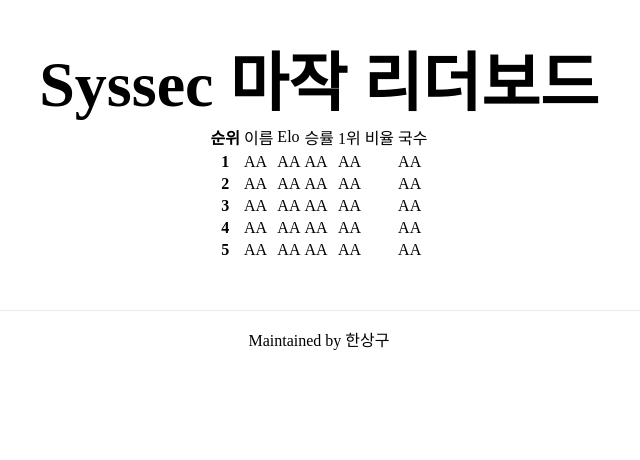
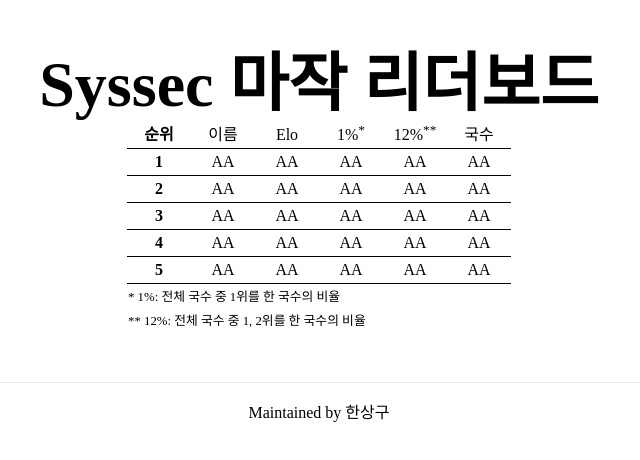
Before and after one commit to KOREAN139/syssec-leaderboard, a Next.js app: page / in a window 1280 px wide. Shown: the top 460 px of the page, without its empty margins (321-961 px from the left). Built offline with nearby package versions, Linux system fonts and the light colour scheme; a web font is replaced by a local one.

Commit message:
refactor(page): add style for leaderboard table

```diff
--- a/pages/index.tsx
+++ b/pages/index.tsx
@@ -16,17 +16,25 @@
           Syssec 마작 리더보드
         </h1>
 
-        <table>
+        <table className={styles.leaderboard}>
           <thead>
               <tr>
                 <th>순위</th>
                 <td>이름</td>
                 <td>Elo</td>
-                <td>승률</td>
-                <td>1위 비율</td>
+                <td>1%<sup>*</sup></td>
+                <td>12%<sup>**</sup></td>
                 <td>국수</td>
-              </tr>
+            </tr>
           </thead>
+          <tfoot>
+            <tr>
+              <td colSpan={6}>
+                * 1%: 전체 국수 중 1위를 한 국수의 비율 <br/>
+                ** 12%: 전체 국수 중 1, 2위를 한 국수의 비율
+              </td>
+            </tr>
+          </tfoot>
           <tbody>
             {Array.from(Array(5)).map((_, i) => (
               <tr key={`leader-table-${i}`}>
@@ -39,6 +47,7 @@
               </tr>))}
           </tbody>
         </table>
+
       </main>
 
       <footer className={styles.footer}>
--- a/styles/Home.module.css
+++ b/styles/Home.module.css
@@ -33,3 +33,34 @@
   font-size: 4rem;
   text-align: center;
 }
+
+.leaderboard {
+  border-collapse: collapse;
+}
+
+.leaderboard sup {
+  line-height: 0;
+}
+
+.leaderboard tr {
+  border-bottom: 1px solid #000;
+}
+
+.leaderboard tfoot tr {
+  border-bottom: none;
+}
+
+.leaderboard th,
+.leaderboard td {
+  text-align: center;
+  line-height: 1.5rem;
+  width: 4rem;
+}
+
+.leaderboard tfoot td {
+  text-align: left;
+  vertical-align: bottom;
+  font-size: 0.8rem;
+  height: 2rem;
+  border: none;
+}
```
